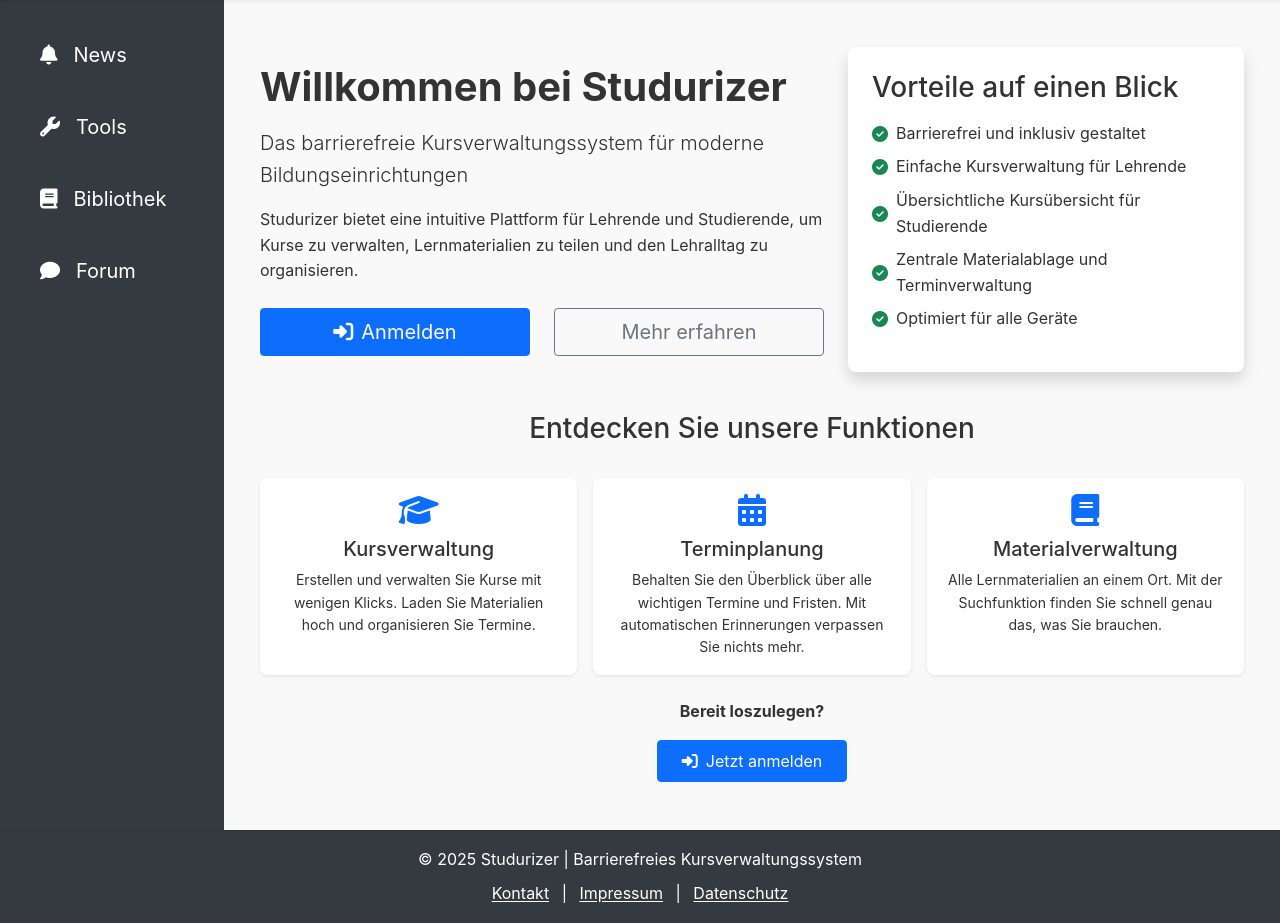
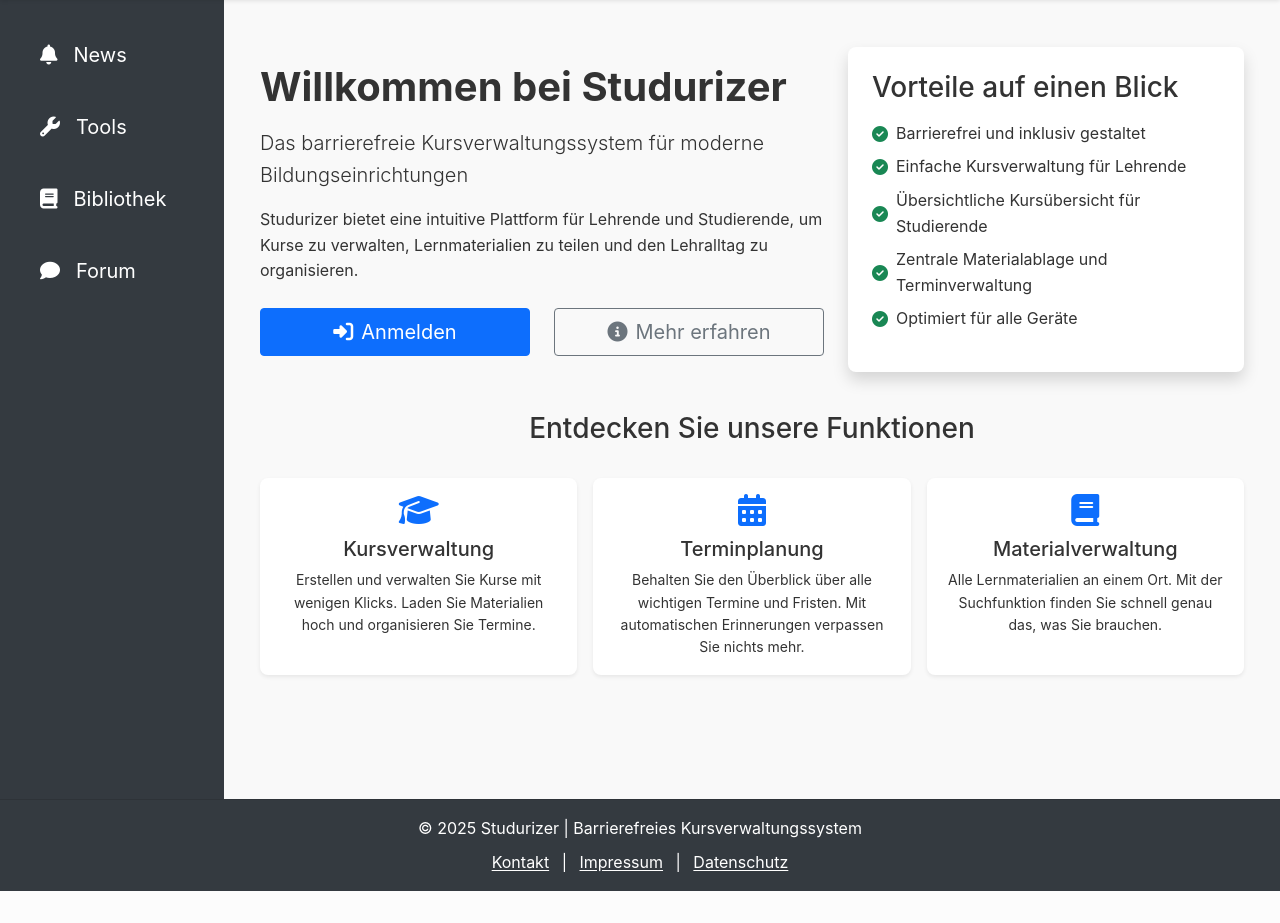
Before and after one commit to Johann110/Studurizer-Fallstudie-Software-Engineering, a Django app: page / in a window 1280 px wide. Shown: the part 61-984 px from the top of the page. After the commit the page ends 952 px from the top, so only its background shows below. Run offline with Django 5.2, Linux system fonts and the light colour scheme; some libraries are stand-ins or nearby versions.

Commit message:
fixed icon management, works now with dict and data-action="<action_name>"

```diff
--- a/templates/accounts/profile_detail.html
+++ b/templates/accounts/profile_detail.html
@@ -16,7 +16,7 @@
     </div>
     <div class="col-md-4 text-md-end">
         {% if request.user.id == logged_in_user.id %}
-            <a href="{% url 'profile_edit' %}" class="btn btn-primary">
+            <a href="{% url 'profile_edit' %}" data-action="edit" class="btn btn-primary">
                 Profil bearbeiten
             </a>
         {% endif %}
--- a/templates/assignments/assignment_detail.html
+++ b/templates/assignments/assignment_detail.html
@@ -42,12 +42,12 @@
                     </ul>
 
                     <div class="mt-4">
-                        <a href="{% url 'course_detail' course.id %}" class="btn btn-secondary">Zurück zum Kurs</a>
+                        <a href="{% url 'course_detail' course.id %}" data-action="back" class="btn btn-secondary">Zurück zum Kurs</a>
                         {% if user|is_group:"Teacher" and request.user in course.teachers.all or user.is_staff %}
                             <a href="{% url 'update_assignment' assignment.pk %}" class="btn btn-primary">Bearbeiten</a>
                             <form method="post" action="{% url 'delete_assignment' assignment.pk %}" class="d-inline">
                                 {% csrf_token %}
-                                <button type="submit" class="btn btn-danger">Löschen</button>
+                                <button type="submit" data-action="delete" class="btn btn-danger">Löschen</button>
                             </form>
                         {% elif user|is_group:"Student" and request.user in course.students.all %}
                             {% if not user|has_submitted:assignment.pk %}
--- a/templates/assignments/create_assignment.html
+++ b/templates/assignments/create_assignment.html
@@ -22,8 +22,8 @@
                 </div>
             </div>
 
-            <button type="submit" id="submit-btn" class="btn btn-success">Speichern</button>
-            <button type="button" class="btn btn-danger" onclick="window.location.href='{% url "course_detail" course.id %}'">Abbrechen
+            <button type="submit" data-action="save" id="submit-btn" class="btn btn-success">Speichern</button>
+            <button type="button" data-action="cancel" class="btn btn-danger" onclick="window.location.href='{% url "course_detail" course.id %}'">Abbrechen
             </button>
         </form>
     {% else %}
--- a/templates/assignments/update_assignment.html
+++ b/templates/assignments/update_assignment.html
@@ -31,7 +31,7 @@
                             </a>
                         </td>
                         <td>
-                            <button type="button" class="btn btn-danger" onclick="deleteMaterial({{ file.id }})">
+                            <button type="button" data-action="delete" class="btn btn-danger" onclick="deleteMaterial({{ file.id }})">
                                 Löschen
                             </button>
                         </td>
@@ -52,8 +52,8 @@
                 </div>
             </div>
 
-            <button type="submit" id="submit-btn" class="btn btn-success">Speichern</button>
-            <button type="button" class="delete-material-btn btn btn-danger"
+            <button type="submit" data-action="save" id="submit-btn" class="btn btn-success">Speichern</button>
+            <button type="button" data-action="cancel" class="delete-material-btn btn btn-danger"
                     onclick="window.location.href='{% url 'assignment_detail' assignment.id %}'">Abbrechen
             </button>
         </form>
--- a/templates/base.html
+++ b/templates/base.html
@@ -42,7 +42,8 @@
     <nav class="navbar navbar-expand-lg navbar-dark bg-dark" style="margin: 0; padding: 0; width: 100%; z-index: 10000">
         <div class="container-fluid">
             <a class="navbar-brand" href="{% url "home" %}" style="margin-left: 1rem">
-                    <img src="{% static 'images/logo.png' %}" alt="Studurizer Logo" height="40" class="img-fluid" style="max-width: 150px; object-fit: fill; filter: brightness(0) invert(1);">
+                <img src="{% static 'images/logo.png' %}" alt="Studurizer Logo" height="40" class="img-fluid"
+                     style="max-width: 150px; object-fit: fill; filter: brightness(0) invert(1);">
             </a>
             <button class="navbar-toggler" type="button" data-bs-toggle="collapse" data-bs-target="#navbarMain"
                     aria-controls="navbarMain" aria-expanded="false" aria-label="Toggle navigation">
@@ -60,7 +61,8 @@
                         </li>
                         {% if user|is_group:"Teacher" or user.is_staff %}
                             <li class="nav-item">
-                                    <a class="nav-link text-decoration-none" href="{% url 'create_course' %}">Kurs anlegen</a>
+                                <a class="nav-link text-decoration-none" href="{% url 'create_course' %}">Kurs
+                                    anlegen</a>
                             </li>
                         {% endif %}
 
@@ -68,7 +70,7 @@
                         <li class="nav-item nav-item-centered">
                             <div class="theme-switch-wrapper">
                                 <label class="theme-switch" for="darkModeToggle">
-                                        <input type="checkbox" id="darkModeToggle" />
+                                    <input type="checkbox" id="darkModeToggle"/>
                                     <span class="slider">
                                             <i class="fas fa-sun sun" style="color: var(--dark-color);"></i>
                                             <i class="fas fa-moon moon"></i>
@@ -78,10 +80,13 @@
                         </li>
 
                         <li class="nav-item dropdown" style="margin-left: 1rem">
-                                <a class="nav-link dropdown-toggle text-decoration-none" href="#" id="userDropdown" role="button" data-bs-toggle="dropdown" aria-expanded="false">
+                            <a class="nav-link dropdown-toggle text-decoration-none" href="#" id="userDropdown"
+                               role="button" data-bs-toggle="dropdown" aria-expanded="false">
                                 {% with user_profile=user.Nutzer.first %}
                                     {% if user_profile.profile_picture %}
-                                            <img src="{{ user_profile.profile_picture.url }}" alt="Profilbild" class="rounded-circle me-2" width="25" height="25" style="object-fit: cover;">
+                                        <img src="{{ user_profile.profile_picture.url }}" alt="Profilbild"
+                                             class="rounded-circle me-2" width="25" height="25"
+                                             style="object-fit: cover;">
                                     {% endif %}
                                 {% endwith %}
                                 {% if user.first_name and user.last_name %}
@@ -114,7 +119,7 @@
                         <li class="nav-item nav-item-centered">
                             <div class="theme-switch-wrapper">
                                 <label class="theme-switch" for="darkModeToggle">
-                                        <input type="checkbox" id="darkModeToggle" />
+                                    <input type="checkbox" id="darkModeToggle"/>
                                     <span class="slider">
                                             <i class="fas fa-sun sun"></i>
                                             <i class="fas fa-moon moon"></i>
@@ -198,98 +203,56 @@
 
 <!-- Button Icons Script -->
 <script>
-    document.addEventListener('DOMContentLoaded', function() {
-        // Buttons mit bestimmtem Text identifizieren und Icons hinzufügen
-        const buttons = document.querySelectorAll('button, .btn');
+    const actionIconMap = {
+        save: 'fa-save',
+        delete: 'fa-trash',
+        add: 'fa-plus',
+        edit: 'fa-edit',
+        back: 'fa-arrow-left',
+        details: 'fa-info-circle',
+        course: 'fa-graduation-cap',
+        event: 'fa-calendar-alt',
+        pdf: 'fa-file-pdf',
+        search: 'fa-search',
+        logout: 'fa-sign-out-alt',
+        login: 'fa-sign-in-alt',
+        settings: 'fa-cog',
+        help: 'fa-question-circle',
+        download: 'fa-download',
+        upload: 'fa-upload',
+        email: 'fa-envelope',
+        print: 'fa-print',
+        user: 'fa-user',
+        share: 'fa-share-alt',
+        cancel: 'fa-times',
+        confirm: 'fa-check',
+        admin: 'fa-cogs',
+        export: 'fa-file-export',
+        import: 'fa-file-import',
+        info: 'fa-circle-info',
+        columns: 'fa-table-columns'
+    };
+
+    function applyButtonIcons() {
+        const buttons = document.querySelectorAll('button[data-action], a[data-action]');
 
         buttons.forEach(button => {
-            // Navbar, Header, Footer ausschließen
-            if (button.closest('header') || button.closest('footer') || button.closest('.navbar')) {
-                return;
-            }
+            const action = button.dataset.action;
+            const icon = actionIconMap[action];
 
-            // Prüfen, ob bereits ein Icon vorhanden ist
-            if (button.querySelector('i.fas, i.far, i.fab, i.bi')) {
-                return;
-            }
-
-            const buttonText = button.textContent.trim().toLowerCase();
-            let icon = '';
-
-            // Icon basierend auf Text zuweisen
-            if (buttonText.includes('speichern') || buttonText.includes('sichern')) {
-                icon = 'fa-save';
-            } else if (buttonText.includes('löschen') || buttonText.includes('entfernen')) {
-                icon = 'fa-trash';
-            } else if (buttonText.includes('hinzufügen') || buttonText.includes('neu')) {
-                icon = 'fa-plus';
-            } else if (buttonText.includes('bearbeiten') || buttonText.includes('ändern')) {
-                icon = 'fa-edit';
-            } else if (buttonText.includes('zurück')) {
-                icon = 'fa-arrow-left';
-            } else if (buttonText.includes('details') || buttonText.includes('anzeigen') || buttonText.includes('info')) {
-                icon = 'fa-info-circle';
-            } else if (buttonText.includes('kurs')) {
-                icon = 'fa-graduation-cap';
-            } else if (buttonText.includes('termin') || buttonText.includes('event') || buttonText.includes('kalender')) {
-                icon = 'fa-calendar-alt';
-            } else if (buttonText.includes('pdf') || buttonText.includes('dokument')) {
-                icon = 'fa-file-pdf';
-            } else if (buttonText.includes('suchen') || buttonText.includes('finden')) {
-                icon = 'fa-search';
-            } else if (buttonText.includes('abmelden') || buttonText.includes('logout')) {
-                icon = 'fa-sign-out-alt';
-            } else if (buttonText.includes('anmelden') || buttonText.includes('login')) {
-                icon = 'fa-sign-in-alt';
-            } else if (buttonText.includes('einstellung')) {
-                icon = 'fa-cog';
-            } else if (buttonText.includes('hilfe') || buttonText.includes('support')) {
-                icon = 'fa-question-circle';
-            } else if (buttonText.includes('download') || buttonText.includes('herunterladen')) {
-                icon = 'fa-download';
-            } else if (buttonText.includes('upload') || buttonText.includes('hochladen')) {
-                icon = 'fa-upload';
-            } else if (buttonText.includes('email') || buttonText.includes('mail')) {
-                icon = 'fa-envelope';
-            } else if (buttonText.includes('drucken')) {
-                icon = 'fa-print';
-            } else if (buttonText.includes('benutzer') || buttonText.includes('profil')) {
-                icon = 'fa-user';
-            } else if (buttonText.includes('teilen')) {
-                icon = 'fa-share-alt';
-            } else if (buttonText.includes('abbrechen') || buttonText.includes('cancel')) {
-                icon = 'fa-times';
-            } else if (buttonText.includes('ok') || buttonText.includes('bestätigen')) {
-                icon = 'fa-check';
-            } else if (buttonText.includes('admin') || buttonText.includes('verwalten')) {
-                icon = 'fa-cogs';
-            } else if (buttonText.includes('export')) {
-                icon = 'fa-file-export';
-            } else if (buttonText.includes('import')) {
-                icon = 'fa-file-import';
-            } else if (button.classList.contains('btn-primary')) {
-                // Fallback für Primary-Buttons ohne spezifischen Text
-                icon = 'fa-check';
-            } else if (button.classList.contains('btn-danger')) {
-                // Fallback für Danger-Buttons ohne spezifischen Text
-                icon = 'fa-exclamation-triangle';
-            } else if (button.classList.contains('btn-success')) {
-                // Fallback für Success-Buttons ohne spezifischen Text
-                icon = 'fa-check-circle';
-            }
-
-            // Icon hinzufügen, wenn eines gefunden wurde
             if (icon) {
                 const iconElement = document.createElement('i');
                 iconElement.className = 'fas ' + icon + ' me-2';
-                // Textinhalt beibehalten, aber Icon am Anfang einfügen
-                const textNode = document.createTextNode(button.textContent);
+
+                const text = button.textContent;
                 button.textContent = '';
                 button.appendChild(iconElement);
-                button.appendChild(textNode);
+                button.appendChild(document.createTextNode(text));
             }
         });
-    });
+    }
+
+    document.addEventListener('DOMContentLoaded', applyButtonIcons);
 </script>
 
 {% block extra_js %}{% endblock %}
--- a/templates/courses/create_course.html
+++ b/templates/courses/create_course.html
@@ -93,8 +93,8 @@
                 </div>
             </div>
 
-            <button type="submit" id="submit-btn" class="btn btn-success">Speichern</button>
-            <button type="button" class="btn btn-danger" onclick="window.location.href='{% url "home" %}'">Abbrechen
+            <button type="submit" data-action="save" id="submit-btn" class="btn btn-success">Speichern</button>
+            <button type="button" data-action="cancel" class="btn btn-danger" onclick="window.location.href='{% url "home" %}'">Abbrechen
             </button>
         </form>
     {% else %}
--- a/templates/courses/student_dashboard.html
+++ b/templates/courses/student_dashboard.html
@@ -46,6 +46,7 @@
                                         </div>
                                         <div class="card-footer bg-transparent border-0">
                                             <a href="{% url 'course_detail' course.id %}"
+                                               data-action="course"
                                                class="btn btn-outline-primary d-block">
                                                 Zum Kurs
                                             </a>
@@ -97,6 +98,7 @@
                                             </div>
                                             <div class="card-footer bg-transparent border-0">
                                                 <a href="{% url 'course_detail' course.id %}"
+                                                   data-action="course"
                                                    class="btn btn-outline-secondary d-block">
                                                     Zum Kurs
                                                 </a>
--- a/templates/courses/update_course.html
+++ b/templates/courses/update_course.html
@@ -110,7 +110,7 @@
                                 </a>
                             </td>
                             <td>
-                                <button type="button" class="btn btn-danger" onclick="openDeleteModal({{ file.id }})">
+                                <button type="button" data-action="delete" class="btn btn-danger" onclick="openDeleteModal({{ file.id }})">
                                     Löschen
                                 </button>
                             </td>
@@ -132,8 +132,8 @@
                 </div>
             </div>
 
-            <button type="submit" id="submit-btn" class="btn btn-success">Speichern</button>
-            <button type="button" class="delete-material-btn btn btn-danger"
+            <button type="submit" id="submit-btn" data-action="save" class="btn btn-success">Speichern</button>
+            <button type="button" data-action="cancel" class="delete-material-btn btn btn-danger"
                     onclick="window.location.href='{% url 'home' %}'">Abbrechen
             </button>
         </form>
--- a/templates/events/create_events.html
+++ b/templates/events/create_events.html
@@ -1,7 +1,7 @@
 {% load roles %}
 {% load static %}
 {% block content %}
-    <button class="btn btn-success" data-bs-toggle="modal" data-bs-target="#createEventModal">
+    <button class="btn btn-success" data-action="event" data-bs-toggle="modal" data-bs-target="#createEventModal">
         Termin erstellen
     </button>
 
@@ -19,7 +19,7 @@
                         {{ form.as_p }}
                     </div>
                     <div class="modal-footer">
-                        <button type="submit" class="btn btn-primary">Speichern</button>
+                        <button type="submit" data-action="save" class="btn btn-primary">Speichern</button>
                     </div>
                 </form>
             </div>
--- a/templates/events/eventsdetail.html
+++ b/templates/events/eventsdetail.html
@@ -7,8 +7,8 @@
 
             <div class="d-flex justify-content-end mb-3">
                 <div class="btn-group" role="group">
-                    <button id="btn-column" class="btn btn-outline-primary active">Spaltenansicht</button>
-                    <button id="btn-calendar" class="btn btn-outline-primary">Kalenderansicht</button>
+                    <button id="btn-column" data-action="columns" class="btn btn-outline-primary active">Spaltenansicht</button>
+                    <button id="btn-calendar" data-action="event" class="btn btn-outline-primary">Kalenderansicht</button>
                 </div>
             </div>
 
--- a/templates/grades/create_grade.html
+++ b/templates/grades/create_grade.html
@@ -23,8 +23,8 @@
                 </fieldset>
 
 
-                <button type="submit" id="submit-btn" class="btn btn-success">Speichern</button>
-                <button type="button" class="btn btn-danger" onclick="window.location.href='{% url "home" %}'">Abbrechen
+                <button type="submit" id="submit-btn" data-action="save" class="btn btn-success">Speichern</button>
+                <button type="button" data-action="cancel" class="btn btn-danger" onclick="window.location.href='{% url "home" %}'">Abbrechen
                 </button>
             </form>
         {% else %}
--- a/templates/grades/update_grade.html
+++ b/templates/grades/update_grade.html
@@ -24,8 +24,8 @@
             </fieldset>
 
 
-            <button type="submit" id="submit-btn" class="btn btn-success">Speichern</button>
-            <button type="button" class="btn btn-danger" onclick="window.location.href='{% url "home" %}'">Abbrechen
+            <button type="submit" id="submit-btn" data-action="save" class="btn btn-success">Speichern</button>
+            <button type="button" data-action="cancel" class="btn btn-danger" onclick="window.location.href='{% url "home" %}'">Abbrechen
             </button>
         </form>
     {% else %}
--- a/templates/information_services/news.html
+++ b/templates/information_services/news.html
@@ -13,7 +13,7 @@
                         zu Unterbrechungen kommen kann. Wir arbeiten daran, den Service schnellstmöglich
                         wiederherzustellen, um Ihnen den bestmöglichen Service zu bieten.</p>
                     <p class="card-text"><small class="text-muted">Veröffentlicht: 20. April 2025</small></p>
-                    <a href="#" class="btn btn-outline-secondary">Mehr erfahren</a>
+                    <a href="#" data-action="info" class="btn btn-outline-secondary">Mehr erfahren</a>
                 </div>
             </div>
         </div>
@@ -27,7 +27,7 @@
                         verwalten. Diese Funktion hilft Ihnen dabei, Kurse und Workshops zu organisieren und
                         wichtige Termine nicht zu verpassen.</p>
                     <p class="card-text"><small class="text-muted">Veröffentlicht: 15. April 2025</small></p>
-                    <a href="#" class="btn btn-outline-secondary">Mehr erfahren</a>
+                    <a href="#" data-action="info" class="btn btn-outline-secondary">Mehr erfahren</a>
                 </div>
             </div>
         </div>
@@ -41,7 +41,7 @@
                         Ihre Sicherheit ist uns sehr wichtig, und diese Maßnahme stellt sicher, dass Ihr Konto
                         geschützt bleibt.</p>
                     <p class="card-text"><small class="text-muted">Veröffentlicht: 10. April 2025</small></p>
-                    <a href="#" class="btn btn-outline-secondary">Mehr erfahren</a>
+                    <a href="#" data-action="info" class="btn btn-outline-secondary">Mehr erfahren</a>
                 </div>
             </div>
         </div>
--- a/templates/welcome.html
+++ b/templates/welcome.html
@@ -12,8 +12,8 @@
                 <p class="mb-4">Studurizer bietet eine intuitive Plattform für Lehrende und Studierende, um Kurse zu verwalten, Lernmaterialien zu teilen und den Lehralltag zu organisieren.</p>
 
                 <div class="d-grid gap-2 d-sm-flex">
-                    <a href="{% url 'login' %}" class="btn btn-primary btn-lg px-4 me-sm-3 w-100 w-sm-auto">Anmelden</a>
-                    <a href="{% url 'contact' %}" class="btn btn-outline-secondary btn-lg px-4 w-100 w-sm-auto">Mehr erfahren</a>
+                    <a href="{% url 'login' %}" data-action="login" class="btn btn-primary btn-lg px-4 me-sm-3 w-100 w-sm-auto">Anmelden</a>
+                    <a href="{% url 'contact' %}" data-action="details" class="btn btn-outline-secondary btn-lg px-4 w-100 w-sm-auto">Mehr erfahren</a>
                 </div>
             </div>
 
@@ -91,13 +91,5 @@
                 </div>
             </div>
         </div>
-
-        <!-- CTA Section -->
-        <div class="row mt-4">
-            <div class="col-12 text-center">
-                <p class="fw-bold mb-3">Bereit loszulegen?</p>
-                <a href="{% url 'login' %}" class="btn btn-primary px-4 py-2">Jetzt anmelden</a>
-            </div>
-        </div>
     </div>
 {% endblock %}
```
Also changed, not shown: templates/accounts/profile_edit.html (+4 -4 lines), templates/courses/course_detail.html (+7 -7 lines), templates/courses/teacher_dashboard.html (+5 -3 lines). Lines whose indentation alone changed are shown as unchanged.
